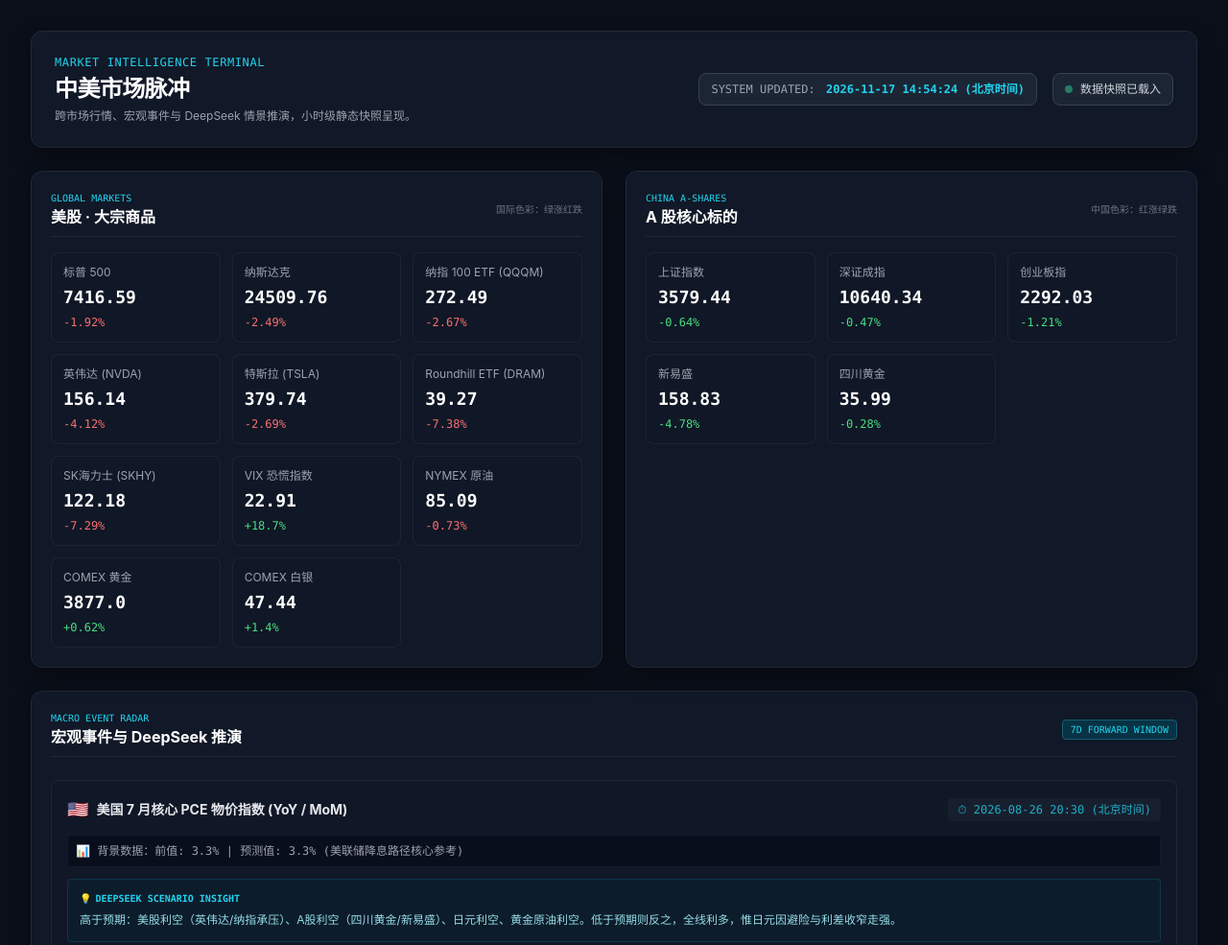
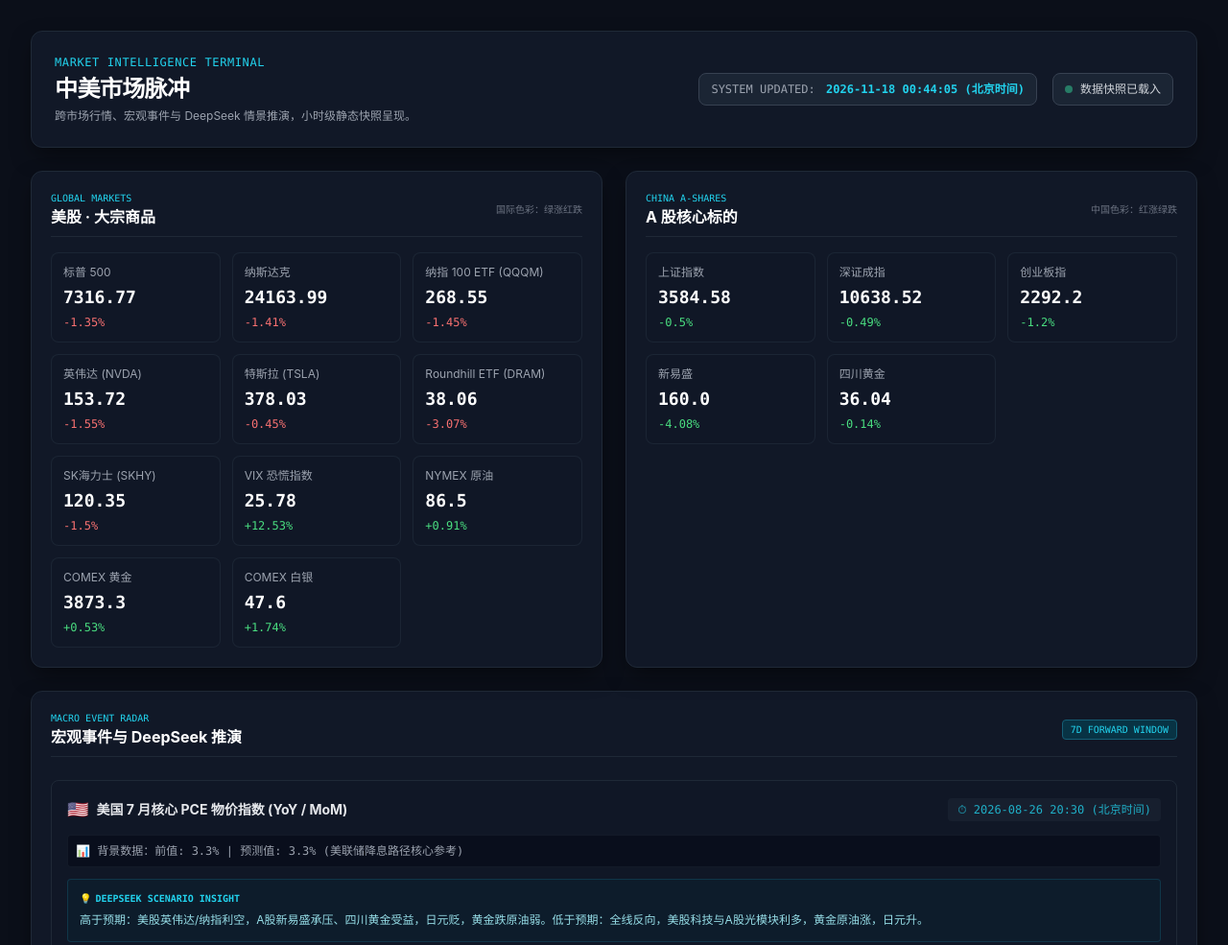
Before and after one commit to s11yuuu/my-stock-dashboard, a plain HTML site: page index.html in a window 1280 px wide. Shown: the top 985 px of the page at 96% size. Drawn offline with nearby package versions, Linux system fonts and the light colour scheme.

Commit message:
Auto update stock data

```diff
--- a/index.html
+++ b/index.html
@@ -34,7 +34,7 @@
         <div class="mt-4 md:mt-0 flex items-center gap-4 text-xs font-mono">
             <div class="bg-gray-800/80 px-3 py-2 rounded-lg border border-gray-700">
                 <span class="text-gray-400">SYSTEM UPDATED:</span>
-                <span class="text-cyan-400 font-bold ml-1">2026-11-17 14:54:24 (北京时间)</span>
+                <span class="text-cyan-400 font-bold ml-1">2026-11-18 00:44:05 (北京时间)</span>
             </div>
             <div class="bg-gray-800/80 px-3 py-2 rounded-lg border border-gray-700 flex items-center gap-2">
                 <span class="w-2 h-2 rounded-full bg-emerald-400 animate-pulse"></span>
@@ -59,100 +59,100 @@
 
                 <div class="bg-gray-900/60 border border-gray-800/80 rounded-lg p-3 hover:border-cyan-500/30 transition">
                     <div class="text-xs text-gray-400 truncate mb-1" title="标普 500">标普 500</div>
-                    <div class="text-lg font-mono font-bold text-white">7416.59</div>
+                    <div class="text-lg font-mono font-bold text-white">7316.77</div>
                     <div class="text-xs font-mono mt-1
                         down-red-us">
-                        -1.92%
+                        -1.35%
                     </div>
                 </div>
 
                 <div class="bg-gray-900/60 border border-gray-800/80 rounded-lg p-3 hover:border-cyan-500/30 transition">
                     <div class="text-xs text-gray-400 truncate mb-1" title="纳斯达克">纳斯达克</div>
-                    <div class="text-lg font-mono font-bold text-white">24509.76</div>
+                    <div class="text-lg font-mono font-bold text-white">24163.99</div>
                     <div class="text-xs font-mono mt-1
                         down-red-us">
-                        -2.49%
+                        -1.41%
                     </div>
                 </div>
 
                 <div class="bg-gray-900/60 border border-gray-800/80 rounded-lg p-3 hover:border-cyan-500/30 transition">
                     <div class="text-xs text-gray-400 truncate mb-1" title="纳指 100 ETF (QQQM)">纳指 100 ETF (QQQM)</div>
-                    <div class="text-lg font-mono font-bold text-white">272.49</div>
+                    <div class="text-lg font-mono font-bold text-white">268.55</div>
                     <div class="text-xs font-mono mt-1
                         down-red-us">
-                        -2.67%
+                        -1.45%
                     </div>
                 </div>
 
                 <div class="bg-gray-900/60 border border-gray-800/80 rounded-lg p-3 hover:border-cyan-500/30 transition">
                     <div class="text-xs text-gray-400 truncate mb-1" title="英伟达 (NVDA)">英伟达 (NVDA)</div>
-                    <div class="text-lg font-mono font-bold text-white">156.14</div>
+                    <div class="text-lg font-mono font-bold text-white">153.72</div>
                     <div class="text-xs font-mono mt-1
                         down-red-us">
-                        -4.12%
+                        -1.55%
                     </div>
                 </div>
 
                 <div class="bg-gray-900/60 border border-gray-800/80 rounded-lg p-3 hover:border-cyan-500/30 transition">
                     <div class="text-xs text-gray-400 truncate mb-1" title="特斯拉 (TSLA)">特斯拉 (TSLA)</div>
-                    <div class="text-lg font-mono font-bold text-white">379.74</div>
+                    <div class="text-lg font-mono font-bold text-white">378.03</div>
                     <div class="text-xs font-mono mt-1
                         down-red-us">
-                        -2.69%
+                        -0.45%
                     </div>
                 </div>
 
                 <div class="bg-gray-900/60 border border-gray-800/80 rounded-lg p-3 hover:border-cyan-500/30 transition">
                     <div class="text-xs text-gray-400 truncate mb-1" title="Roundhill ETF (DRAM)">Roundhill ETF (DRAM)</div>
-                    <div class="text-lg font-mono font-bold text-white">39.27</div>
+                    <div class="text-lg font-mono font-bold text-white">38.06</div>
                     <div class="text-xs font-mono mt-1
                         down-red-us">
-                        -7.38%
+                        -3.07%
                     </div>
                 </div>
 
                 <div class="bg-gray-900/60 border border-gray-800/80 rounded-lg p-3 hover:border-cyan-500/30 transition">
                     <div class="text-xs text-gray-400 truncate mb-1" title="SK海力士 (SKHY)">SK海力士 (SKHY)</div>
-                    <div class="text-lg font-mono font-bold text-white">122.18</div>
+                    <div class="text-lg font-mono font-bold text-white">120.35</div>
                     <div class="text-xs font-mono mt-1
                         down-red-us">
-                        -7.29%
+                        -1.5%
                     </div>
                 </div>
 
                 <div class="bg-gray-900/60 border border-gray-800/80 rounded-lg p-3 hover:border-cyan-500/30 transition">
                     <div class="text-xs text-gray-400 truncate mb-1" title="VIX 恐慌指数">VIX 恐慌指数</div>
-                    <div class="text-lg font-mono font-bold text-white">22.91</div>
+                    <div class="text-lg font-mono font-bold text-white">25.78</div>
                     <div class="text-xs font-mono mt-1
                         up-green-us">
-                        +18.7%
+                        +12.53%
                     </div>
                 </div>
 
                 <div class="bg-gray-900/60 border border-gray-800/80 rounded-lg p-3 hover:border-cyan-500/30 transition">
                     <div class="text-xs text-gray-400 truncate mb-1" title="NYMEX 原油">NYMEX 原油</div>
-                    <div class="text-lg font-mono font-bold text-white">85.09</div>
+                    <div class="text-lg font-mono font-bold text-white">86.5</div>
                     <div class="text-xs font-mono mt-1
-                        down-red-us">
-                        -0.73%
+                        up-green-us">
+                        +0.91%
                     </div>
                 </div>
 
                 <div class="bg-gray-900/60 border border-gray-800/80 rounded-lg p-3 hover:border-cyan-500/30 transition">
                     <div class="text-xs text-gray-400 truncate mb-1" title="COMEX 黄金">COMEX 黄金</div>
-                    <div class="text-lg font-mono font-bold text-white">3877.0</div>
+                    <div class="text-lg font-mono font-bold text-white">3873.3</div>
                     <div class="text-xs font-mono mt-1
                         up-green-us">
-                        +0.62%
+                        +0.53%
                     </div>
                 </div>
 
                 <div class="bg-gray-900/60 border border-gray-800/80 rounded-lg p-3 hover:border-cyan-500/30 transition">
                     <div class="text-xs text-gray-400 truncate mb-1" title="COMEX 白银">COMEX 白银</div>
-                    <div class="text-lg font-mono font-bold text-white">47.44</div>
+                    <div class="text-lg font-mono font-bold text-white">47.6</div>
                     <div class="text-xs font-mono mt-1
                         up-green-us">
-                        +1.4%
+                        +1.74%
                     </div>
                 </div>
 
@@ -172,46 +172,46 @@
 
                 <div class="bg-gray-900/60 border border-gray-800/80 rounded-lg p-3 hover:border-cyan-500/30 transition">
                     <div class="text-xs text-gray-400 truncate mb-1" title="上证指数">上证指数</div>
-                    <div class="text-lg font-mono font-bold text-white">3579.44</div>
+                    <div class="text-lg font-mono font-bold text-white">3584.58</div>
                     <div class="text-xs font-mono mt-1
                         down-green">
-                        -0.64%
+                        -0.5%
                     </div>
                 </div>
 
                 <div class="bg-gray-900/60 border border-gray-800/80 rounded-lg p-3 hover:border-cyan-500/30 transition">
                     <div class="text-xs text-gray-400 truncate mb-1" title="深证成指">深证成指</div>
-                    <div class="text-lg font-mono font-bold text-white">10640.34</div>
+                    <div class="text-lg font-mono font-bold text-white">10638.52</div>
                     <div class="text-xs font-mono mt-1
                         down-green">
-                        -0.47%
+                        -0.49%
                     </div>
                 </div>
 
                 <div class="bg-gray-900/60 border border-gray-800/80 rounded-lg p-3 hover:border-cyan-500/30 transition">
                     <div class="text-xs text-gray-400 truncate mb-1" title="创业板指">创业板指</div>
-                    <div class="text-lg font-mono font-bold text-white">2292.03</div>
+                    <div class="text-lg font-mono font-bold text-white">2292.2</div>
                     <div class="text-xs font-mono mt-1
                         down-green">
-                        -1.21%
+                        -1.2%
                     </div>
                 </div>
 
                 <div class="bg-gray-900/60 border border-gray-800/80 rounded-lg p-3 hover:border-cyan-500/30 transition">
                     <div class="text-xs text-gray-400 truncate mb-1" title="新易盛">新易盛</div>
-                    <div class="text-lg font-mono font-bold text-white">158.83</div>
+                    <div class="text-lg font-mono font-bold text-white">160.0</div>
                     <div class="text-xs font-mono mt-1
                         down-green">
-                        -4.78%
+                        -4.08%
                     </div>
                 </div>
 
                 <div class="bg-gray-900/60 border border-gray-800/80 rounded-lg p-3 hover:border-cyan-500/30 transition">
                     <div class="text-xs text-gray-400 truncate mb-1" title="四川黄金">四川黄金</div>
-                    <div class="text-lg font-mono font-bold text-white">35.99</div>
+                    <div class="text-lg font-mono font-bold text-white">36.04</div>
                     <div class="text-xs font-mono mt-1
                         down-green">
-                        -0.28%
+                        -0.14%
                     </div>
                 </div>
 
@@ -251,7 +251,7 @@
                     <div class="font-bold text-[10px] text-cyan-400 mb-1 flex items-center gap-1 font-mono">
                         <span>💡</span> DEEPSEEK SCENARIO INSIGHT
                     </div>
-                    高于预期：美股利空（英伟达/纳指承压）、A股利空（四川黄金/新易盛）、日元利空、黄金原油利空。低于预期则反之，全线利多，惟日元因避险与利差收窄走强。
+                    高于预期：美股英伟达/纳指利空，A股新易盛承压、四川黄金受益，日元贬，黄金跌原油弱。低于预期：全线反向，美股科技与A股光模块利多，黄金原油涨，日元升。
                 </div>
             </div>
 
@@ -274,7 +274,8 @@
                     <div class="font-bold text-[10px] text-cyan-400 mb-1 flex items-center gap-1 font-mono">
                         <span>💡</span> DEEPSEEK SCENARIO INSIGHT
                     </div>
-                    公布值**>1.5%**：美股(英伟达/纳指)利空(降息推迟)，A股影响中性偏空，日元利空(美债收益率升)，黄金利空、原油利多。**<1.5%**则反之：美股、A股、黄金利多，日元、原油利空。
+                    **高于1.5%**：美股（英伟达/纳指）利多（软着陆强化）；A股（四川黄金/新易盛）中性偏多（风险偏好升）；日元利空（美债收益率上行）；黄金利空、原油利多（需求预期）。
+**低于1.5%**：美股利空（衰退担忧）；A股偏空（避险）；日元利多；黄金利多、原油利空。
                 </div>
             </div>
 
@@ -297,7 +298,7 @@
                     <div class="font-bold text-[10px] text-cyan-400 mb-1 flex items-center gap-1 font-mono">
                         <span>💡</span> DEEPSEEK SCENARIO INSIGHT
                     </div>
-                    高于预期（鹰派）：美股利空（英伟达/纳指承压）、A股黄金股及新易盛利空、日元升值、黄金原油利空。低于预期则反之，套利解包缓和，风险资产普涨。
+                    公布值偏鹰（高于预期）：利空英伟达/纳指、A股成长（新易盛），利多日元、黄金，原油偏空；偏鸽则反之，利空日元、黄金，利多美股及A股成长，四川黄金承压。
                 </div>
             </div>
 
```
